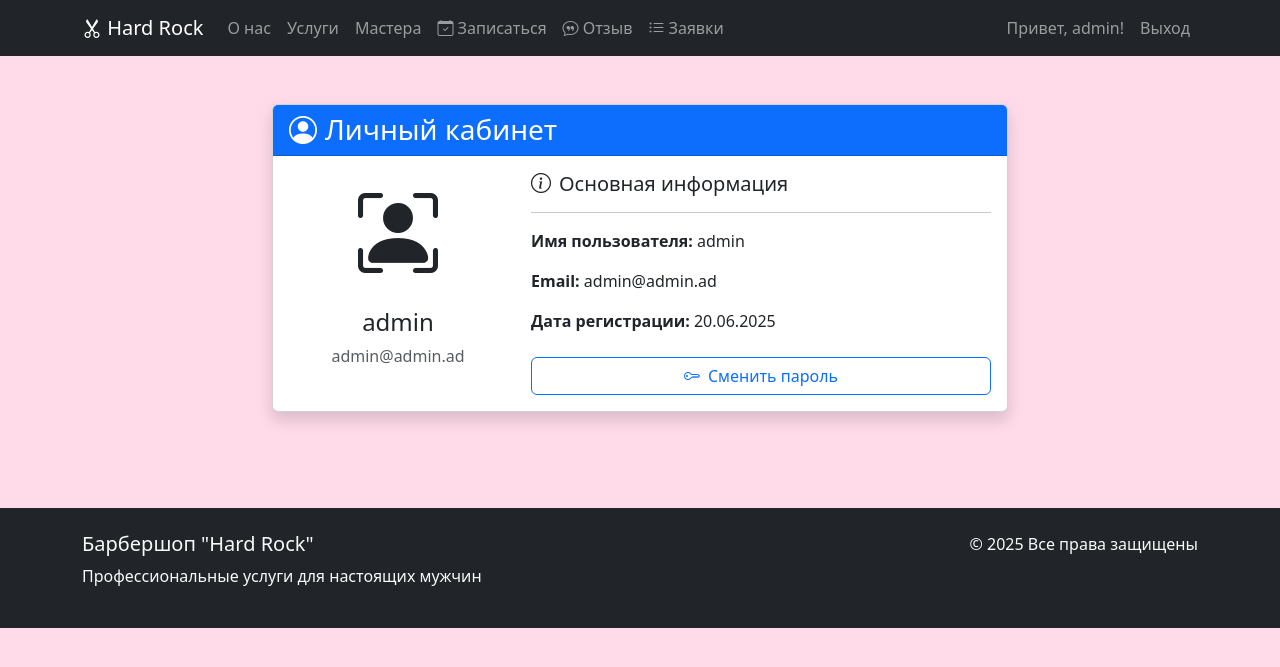
After one commit to kis3lok/django_HW, a Django app: page /users/profile/ in a window 1280 px wide. The commit adds this page. Shown: the top 667 px of the page. Run offline with Django 5.2, Linux system fonts and the light colour scheme; a user stored in the database is signed in.

Commit message:
hw_30: updated login.html and register.html, created profile.html and password_change

```diff
--- /dev/null
+++ b/templates/users/profile.html
@@ -0,0 +1,42 @@
+{% extends 'base.html' %}
+
+{% block content %}
+<div class="container py-5">
+    <div class="row justify-content-center">
+        <div class="col-md-8">
+            <div class="card shadow">
+                <div class="card-header bg-primary text-white">
+                    <h3 class="mb-0">
+                        <i class="bi bi-person-circle me-2"></i>Личный кабинет
+                    </h3>
+                </div>
+                <div class="card-body">
+                    <div class="row">
+                        <div class="col-md-4 text-center">
+                            <div class="mb-3">
+                                <i class="bi bi-person-bounding-box" style="font-size: 5rem;"></i>
+                            </div>
+                            <h4>{{ user.username }}</h4>
+                            <p class="text-muted">{{ user.email }}</p>
+                        </div>
+                        <div class="col-md-8">
+                            <div class="mb-4">
+                                <h5><i class="bi bi-info-circle me-2"></i>Основная информация</h5>
+                                <hr>
+                                <p><strong>Имя пользователя:</strong> {{ user.username }}</p>
+                                <p><strong>Email:</strong> {{ user.email }}</p>
+                                <p><strong>Дата регистрации:</strong> {{ user.date_joined|date:"d.m.Y" }}</p>
+                            </div>
+                            <div class="d-grid gap-2">
+                                <a href="{% url 'password_change' %}" class="btn btn-outline-primary">
+                                    <i class="bi bi-key me-2"></i>Сменить пароль
+                                </a>
+                            </div>
+                        </div>
+                    </div>
+                </div>
+            </div>
+        </div>
+    </div>
+</div>
+{% endblock %}
```
Also changed, not shown: templates/users/login.html (+9 -0 lines), templates/users/password_change_done.html (added, +24 -0 lines), templates/users/password_change_form.html (added, +32 -0 lines), templates/users/register.html (+9 -0 lines).
